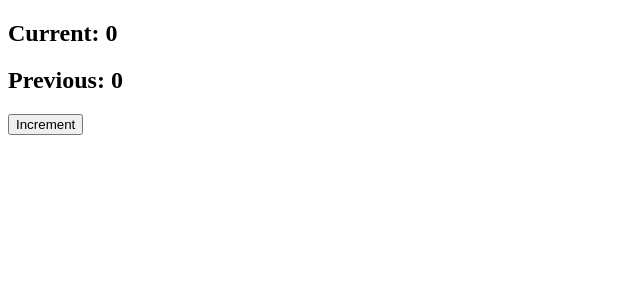
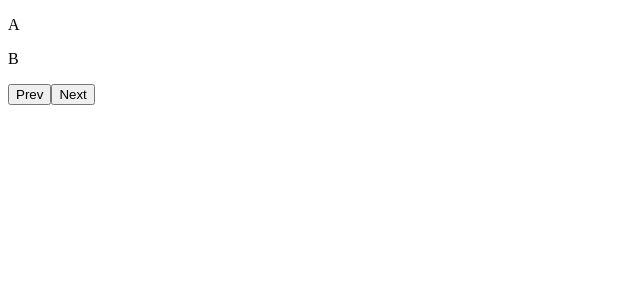
Before and after one commit to Jenith-Panchal-Simform/Custom-Hooks, a React (Vite) app: page / in a window 1280 px wide. Shown: the top 300 px of the page, without its empty margins (0-640 px from the left). Built offline with nearby package versions, Linux system fonts and the light colour scheme.

Commit message:
hook7:usePagination hook

```diff
--- a/src/App.tsx
+++ b/src/App.tsx
@@ -5,6 +5,7 @@
 // import { OnlineStatus } from "./components/4_OnlineStatus";
 // import { UserListWithLoading } from "./components/5_LoadingHOC";
 import { PreviousValue } from "./components/6_PreviousValue";
+import { PaginationDemo } from "./components/7_usePagination";
 
 const App = () => {
     const data = [
@@ -24,7 +25,8 @@ const App = () => {
             {/* <DarkModeComponent /> */}
             {/* <OnlineStatus /> */}
             {/* <UserListWithLoading loading="true" datas={data} /> */}
-            <PreviousValue />
+            {/* <PreviousValue /> */}
+            <PaginationDemo />
         </div>
     );
 };
--- /dev/null
+++ b/src/components/7_usePagination.tsx
@@ -0,0 +1,15 @@
+import { usePagination } from "../hooks/7_usePagination";
+
+export function PaginationDemo() {
+    const users = ["A", "B", "C", "D", "E"];
+    const { currentItems, nextPage, prevPage } = usePagination(users, 2);
+    return (
+        <div>
+            {currentItems.map((user) => (
+                <p key={user}>{user}</p>
+            ))}
+            <button onClick={prevPage}>Prev</button>
+            <button onClick={nextPage}>Next</button>
+        </div>
+    );
+}
--- /dev/null
+++ b/src/hooks/7_usePagination.ts
@@ -0,0 +1,23 @@
+import { useState } from "react";
+
+export function usePagination(data, itemsPerPage) {
+    const [startIndex, setStartIndex] = useState(0);
+
+    const currentItems = data.slice(startIndex, startIndex + itemsPerPage);
+
+    const nextPage = () => {
+        const index = startIndex + itemsPerPage;
+        if (index < data.length) {
+            setStartIndex(index);
+        }
+    };
+
+    const prevPage = () => {
+        const index = startIndex - itemsPerPage;
+        if (index >= 0) {
+            setStartIndex(index);
+        }
+    };
+
+    return { currentItems, nextPage, prevPage };
+}
```
Also changed, not shown: 1 other file (tests, documents, lock files or other folders).
